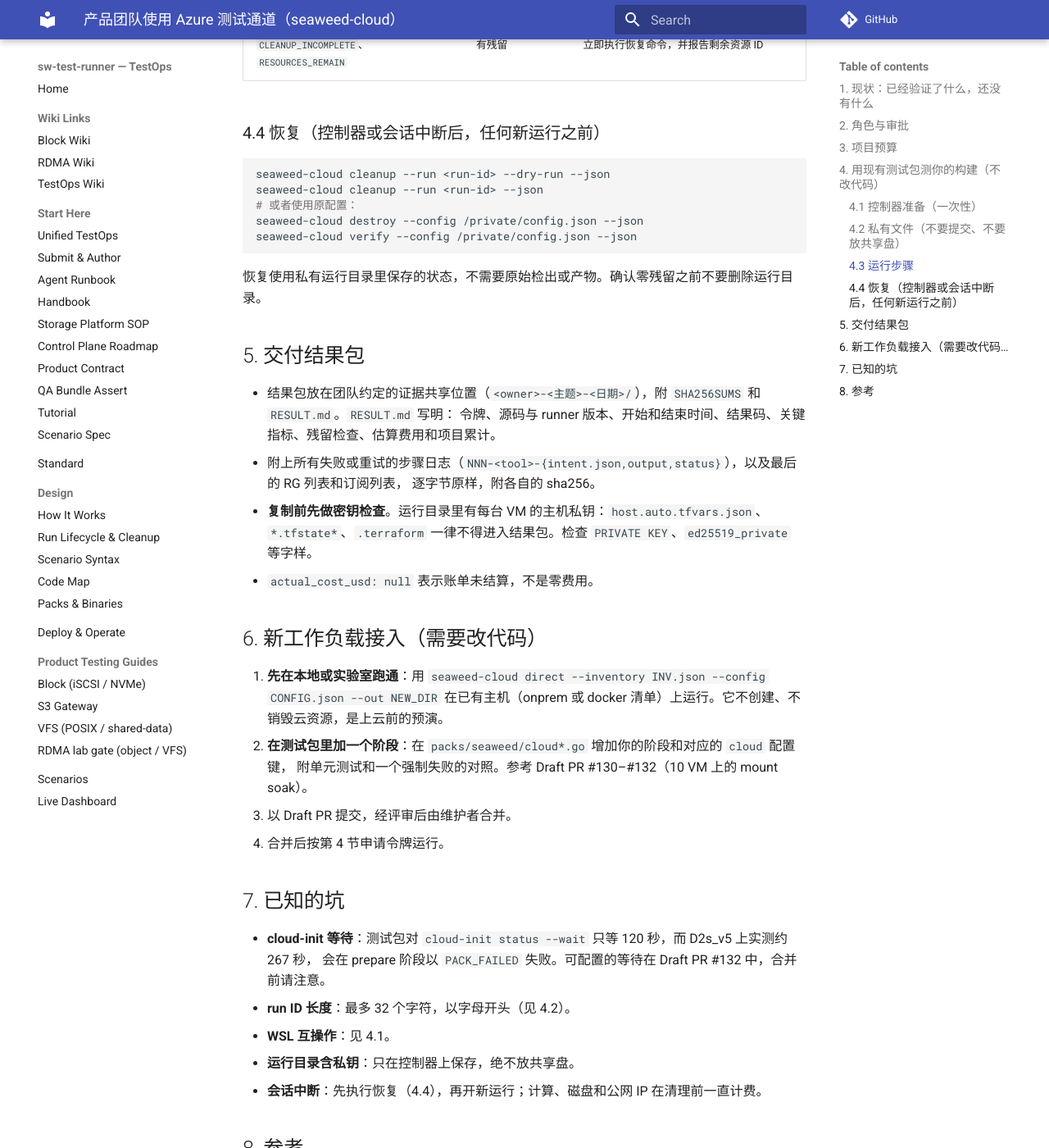
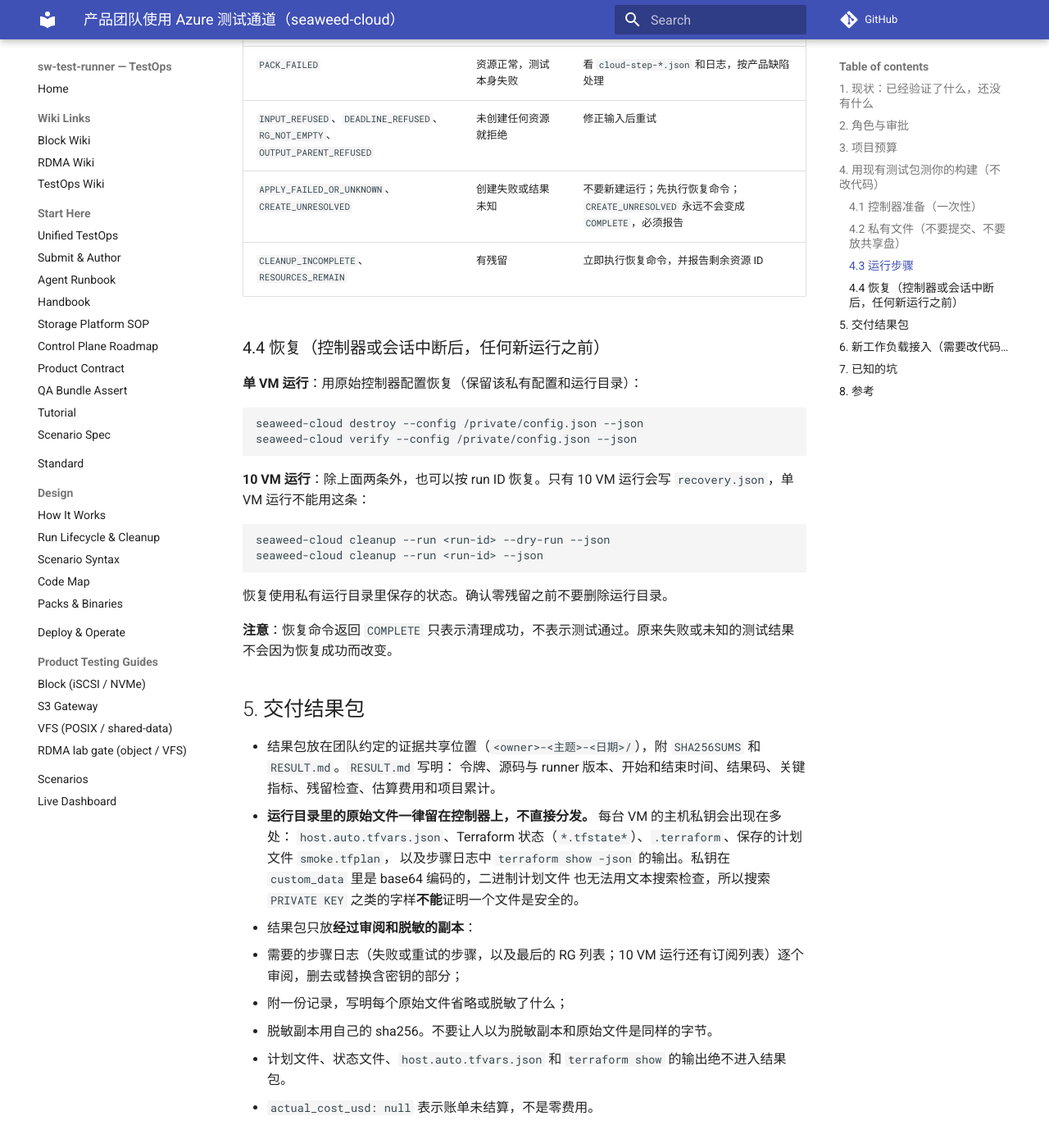
Before and after one commit to pingqiu/sw-test-runner, an MkDocs documentation site: the page built from docs/azure-lane-product-teams.md, in a window 1280 px wide and 1400 px high, scrolled down 4498 px. Shown: the whole window at 82% size. Built offline with MkDocs 1.6.1 and Material for MkDocs 9.7.7, drawn with Linux system fonts in a browser that asks for light colours; comment, search, counter and statistics services are not loaded; some of the changed text lies outside the part shown.

Commit message:
docs: Azure guide review fixes (secret-bearing raw files, recovery by mode)
- Raw run files stay on the controller: host private keys also sit in the saved
  plan and in terraform show -json step output (base64 in custom_data), which a
  text scan cannot clear. Share only reviewed, redacted copies with their own
  hashes and an omission record.
- cleanup --run needs recovery.json, written only for ten-node runs; one-VM
  recovery uses destroy/verify with the original config.
- A destroy/verify COMPLETE proves cleanup only; the test verdict is the
  original run result.
- The built-in subscription scan is ten-node only.
- default budget is built in and cannot be redefined; D2s_v5 applies to the
  vm_size roles while ten-node meta is D4s_v5; chaos and chaos_set are mutually
  exclusive (chaos_set needs replication 001); an existing output dir is
  INPUT_REFUSED; a new topology needs Terraform and cluster-validator changes,
  not only a pack phase.

Co-Authored-By: Claude Opus 5.5 <noreply@anthropic.com>

````diff
--- a/docs/azure-lane-product-teams.md
+++ b/docs/azure-lane-product-teams.md
@@ -13,18 +13,21 @@
 - 10 VM 集群功能测试：1 台 meta D4s_v5，6 台 volume D2s_v5，3 台 client D2s_v5，跑 KV + S3 并发批量，
   精确读回，结束后 destroy 并零残留。
 - 10 VM 读路径混沌（volume 重启、filer 重启、volume 冻结），以及副本 001 的混沌集 A/B。
-- 每次运行都以资源组（RG）与订阅扫描确认零残留。
+- 每次运行结束都列出整个资源组（RG）确认零残留；10 VM 运行还会自动扫描订阅。单 VM 运行没有内置的订阅扫描，
+  如政策要求，由操作者另做只读的订阅审计。
 
 **还不具备（请先读）**
 
 - **通道只跑 SeaweedFS 的测试包。** 控制器在资源创建后固定调用 SeaweedFS 云测试包，必需的产物固定为
-  `weed`、`weed-volume`、`native.tar` 三个文件。区域固定为 `westus2`，VM 规格固定为 `Standard_D2s_v5`，
-  拓扑固定为 1 台或 10 台。
+  `weed`、`weed-volume`、`native.tar` 三个文件。区域固定为 `westus2`。输入的 `vm_size` 必须是
+  `Standard_D2s_v5`，用于单 VM 以及 10 VM 布局中的 volume 和 client；10 VM 布局的 meta 固定为 `Standard_D4s_v5`。
+  拓扑固定为 1 台或上述 10 台（固定的节点名和角色）。
 - **没有“提交自己的测试脚本”的通用入口。** 场景 YAML 引擎（`docs/scenario-spec.md`、`docs/wiki/guides/*`）
   面向实验室主机（M01/M02），不在 Azure 上运行。
 - 所以：
   - **基于 SeaweedFS 构建的产品**（替换上述三个产物即可）可以直接用现有测试包测，见第 4 节。
-  - **新的工作负载**（不同的进程、拓扑或检查）需要先在测试包中加一个阶段（评审过的 PR），见第 6 节。
+  - **在现有布局上加新的检查或进程**：需要先在测试包中加一个阶段（评审过的 PR），见第 6 节。
+  - **需要不同的拓扑**（节点数、规格、角色）：不只是加阶段，还要修改 Terraform 布局和集群校验，是更大的改动，见第 6 节。
 
 ## 2. 角色与审批
 
@@ -33,7 +36,7 @@
 | 启动权限 | 每次 `run` 都需要测试负责人（manager）发放的运行令牌（launch token）：一次一个运行，有明确时间窗 |
 | 资源组 | `rg-codex02-azure-test-20261029` 专用于本通道。开始时必须为空（否则 `RG_NOT_EMPTY`），运行期间不允许外部写入或改标签 |
 | 预算 | 默认项目 `default`：单次 ≤ $3，累计 ≤ $10。团队应申请自己的 `project` 预算（第 3 节），超出单次上限需带批准消息的 `budget_override` |
-| 零残留 | 每次运行结束时 RG 内与订阅内都不得留有本次运行的资源；留有残留即运行未完成，必须清理并报告 |
+| 零残留 | 每次运行结束时 RG 内（10 VM 运行还包括订阅扫描）不得留有本次运行的资源；留有残留即运行未完成，必须清理并报告 |
 | 凭据 | Azure 凭据只在执行运行的 Linux 控制器上。产品团队不需要、也不应持有订阅凭据 |
 
 **推荐分工**：产品团队准备产物与期望结果，向测试负责人申请令牌与项目预算；由有 Azure 访问权限的操作者
@@ -49,7 +52,8 @@
 "prior_estimated_usd": 0.0
 ```
 
-- 项目名须匹配 `[a-z0-9][a-z0-9-]{0,49}`，且必须是 `budgets` 中的键。不写 `project` 即为 `default`。
+- 不写 `project` 即为内置的 `default`（单次 $3，累计 $10），不需要 `budgets`；`budgets` 里不能重新定义 `default`。
+- 其他项目名须匹配 `[a-z0-9][a-z0-9-]{0,49}`，且必须是 `budgets` 中的键，否则拒绝。
 - `prior_estimated_usd` 是本项目此前的估算花费，由调用方如实填写。检查规则为
   `prior_estimated_usd + estimated_usd <= cumulative_cap_usd`。
 - 单次检查：`run_declaration.budget_usd <= per_run_cap_usd`，`0 < abort_estimate_usd <= budget_usd`，
@@ -123,11 +127,13 @@
 
 - **run ID**：取 `output` 目录名作为 Terraform `run_id` 和资源标签。请用**小写字母开头、最多 32 个字符**
   （字母、数字、连字符）。CLI 文档写的是 50，但 Terraform 模块只接受 32。
-- `output` 的上级目录必须已存在且可写（0700），`output` 本身必须不存在（否则 `OUTPUT_PARENT_REFUSED`）。
-  放在 `~/.local/state/seaweed-cloud/runs/` 下，`cleanup --run` 才能找到它。
+- `output` 的上级目录必须已存在且可写（0700），否则 `OUTPUT_PARENT_REFUSED`；`output` 本身必须不存在，
+  否则 `INPUT_REFUSED`。10 VM 运行请放在 `~/.local/state/seaweed-cloud/runs/` 下，`cleanup --run` 才能找到它。
 - `native.tar` 顶层必须是 `seaweedkv_native/`，原样使用，不要重新打包。
-- 可选 `cloud` 键（仅 10 VM）：`"chaos": true`（三个读路径混沌用例，约 +8 分钟、+$0.15），
-  `"replication": "001"`，`"chaos_set": "A"` 或 `"B"`（需要副本 001）。
+- 可选 `cloud` 键（仅 10 VM），二选一，不能同时使用：
+  - 第一阶段读路径混沌：`"chaos": true`（volume 重启、filer 重启、volume 冻结，约 +8 分钟、+$0.15）；
+  - 第二阶段混沌集：`"chaos_set": "A"` 或 `"B"`，必须同时设 `"replication": "001"`。
+  `chaos` 与 `chaos_set` 同时出现，或 `chaos_set` 未配副本 001，测试包都会拒绝。
 
 ### 4.3 运行步骤
 
@@ -147,9 +153,10 @@ seaweed-cloud run --config /private/config.json --json
 terraform destroy、RG 列表（10 VM 还有按本次标签的清扫和订阅扫描）。测试失败也一定会 destroy，
 但 destroy 成功不会把测试失败变成 PASS。
 
-**结果判读**：只有 `COMPLETE`（以及 `plan` 的 `PLAN_ONLY`、清理的 `EMPTY`）退出码为 0。
+**结果判读**：只有 `COMPLETE`（以及 `plan` 的 `PLAN_ONLY`、清理的 `EMPTY`）退出码为 0。下表是 **`run` 的结果**。
+测试是否通过只看原始 `run` 的结果，请单独保留它。
 
-| 结果 | 含义 | 处理 |
+| `run` 的结果 | 含义 | 处理 |
 |---|---|---|
 | `COMPLETE` | 测试通过且零残留 | 交付结果包（第 5 节） |
 | `PACK_FAILED` | 资源正常，测试本身失败 | 看 `cloud-step-*.json` 和日志，按产品缺陷处理 |
@@ -159,24 +166,37 @@ terraform destroy、RG 列表（10 VM 还有按本次标签的清扫和订阅扫
 
 ### 4.4 恢复（控制器或会话中断后，任何新运行之前）
 
+**单 VM 运行**：用原始控制器配置恢复（保留该私有配置和运行目录）：
+
 ```sh
-seaweed-cloud cleanup --run <run-id> --dry-run --json
-seaweed-cloud cleanup --run <run-id> --json
-# 或者使用原配置：
 seaweed-cloud destroy --config /private/config.json --json
 seaweed-cloud verify --config /private/config.json --json
 ```
 
-恢复使用私有运行目录里保存的状态，不需要原始检出或产物。确认零残留之前不要删除运行目录。
+**10 VM 运行**：除上面两条外，也可以按 run ID 恢复。只有 10 VM 运行会写 `recovery.json`，单 VM 运行不能用这条：
+
+```sh
+seaweed-cloud cleanup --run <run-id> --dry-run --json
+seaweed-cloud cleanup --run <run-id> --json
+```
+
+恢复使用私有运行目录里保存的状态。确认零残留之前不要删除运行目录。
+
+**注意**：恢复命令返回 `COMPLETE` 只表示清理成功，不表示测试通过。原来失败或未知的测试结果不会因为恢复成功而改变。
 
 ## 5. 交付结果包
 
 - 结果包放在团队约定的证据共享位置（`<owner>-<主题>-<日期>/`），附 `SHA256SUMS` 和 `RESULT.md`。`RESULT.md` 写明：
   令牌、源码与 runner 版本、开始和结束时间、结果码、关键指标、残留检查、估算费用和项目累计。
-- 附上所有失败或重试的步骤日志（`NNN-<tool>-{intent.json,output,status}`），以及最后的 RG 列表和订阅列表，
-  逐字节原样，附各自的 sha256。
-- **复制前先做密钥检查**。运行目录里有每台 VM 的主机私钥：`host.auto.tfvars.json`、`*.tfstate*`、`.terraform`
-  一律不得进入结果包。检查 `PRIVATE KEY`、`ed25519_private` 等字样。
+- **运行目录里的原始文件一律留在控制器上，不直接分发。** 每台 VM 的主机私钥会出现在多处：
+  `host.auto.tfvars.json`、Terraform 状态（`*.tfstate*`）、`.terraform`、保存的计划文件 `smoke.tfplan`，
+  以及步骤日志中 `terraform show -json` 的输出。私钥在 `custom_data` 里是 base64 编码的，二进制计划文件
+  也无法用文本搜索检查，所以搜索 `PRIVATE KEY` 之类的字样**不能**证明一个文件是安全的。
+- 结果包只放**经过审阅和脱敏的副本**：
+  - 需要的步骤日志（失败或重试的步骤，以及最后的 RG 列表；10 VM 运行还有订阅列表）逐个审阅，删去或替换含密钥的部分；
+  - 附一份记录，写明每个原始文件省略或脱敏了什么；
+  - 脱敏副本用自己的 sha256。不要让人以为脱敏副本和原始文件是同样的字节。
+- 计划文件、状态文件、`host.auto.tfvars.json` 和 `terraform show` 的输出绝不进入结果包。
 - `actual_cost_usd: null` 表示账单未结算，不是零费用。
 
 ## 6. 新工作负载接入（需要改代码）
@@ -187,6 +207,10 @@ seaweed-cloud verify --config /private/config.json --json
    附单元测试和一个强制失败的对照。参考 Draft PR #130–#132（10 VM 上的 mount soak）。
 3. 以 Draft PR 提交，经评审后由维护者合并。
 4. 合并后按第 4 节申请令牌运行。
+
+以上只适用于在**现有布局**（1 台，或固定的 10 台）上加新检查。需要**不同拓扑**（节点数、规格或角色）时，
+Terraform 布局（`provision/terraform/azure-validation`）和集群校验（`packs/seaweed/cloud_cluster.go`，
+它检查固定的 10 个节点名和角色）都要改，并且需要单独评审和新的云上验证。请先找测试负责人讨论。
 
 ## 7. 已知的坑
 
````
